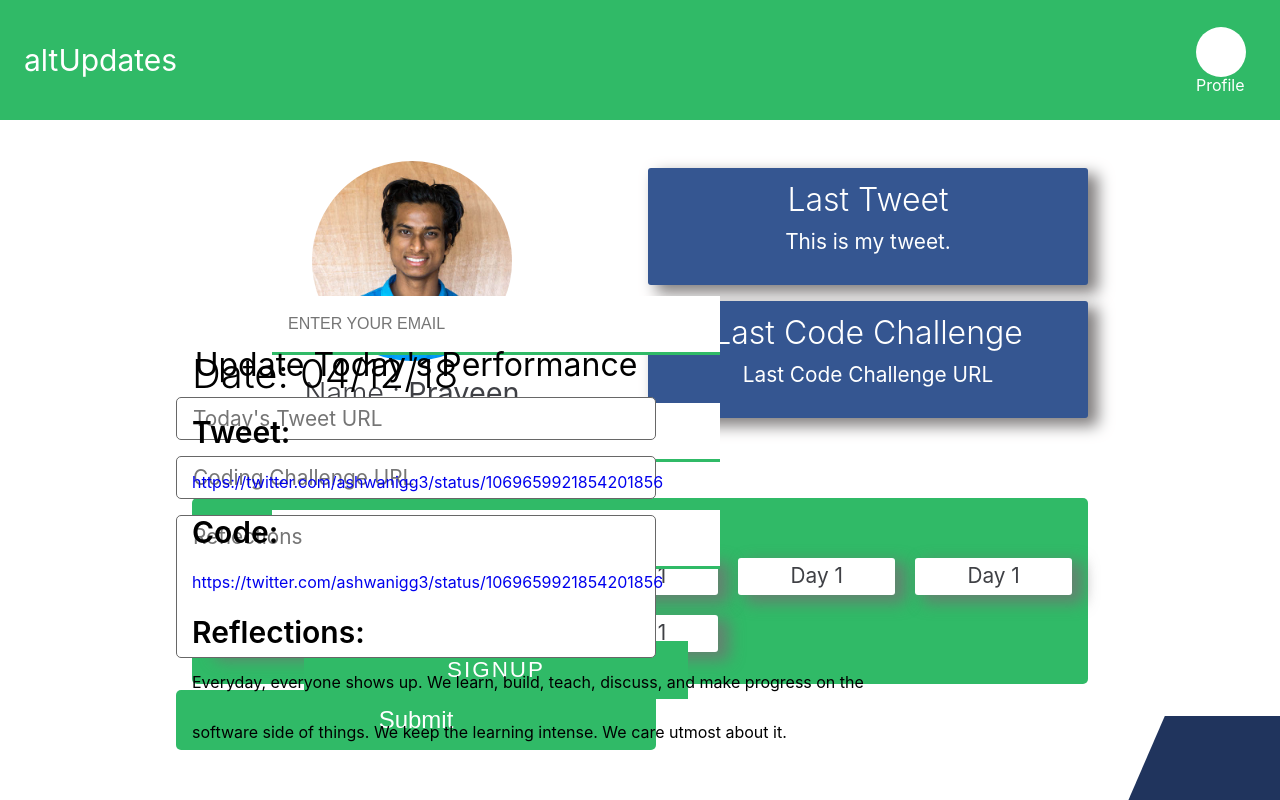
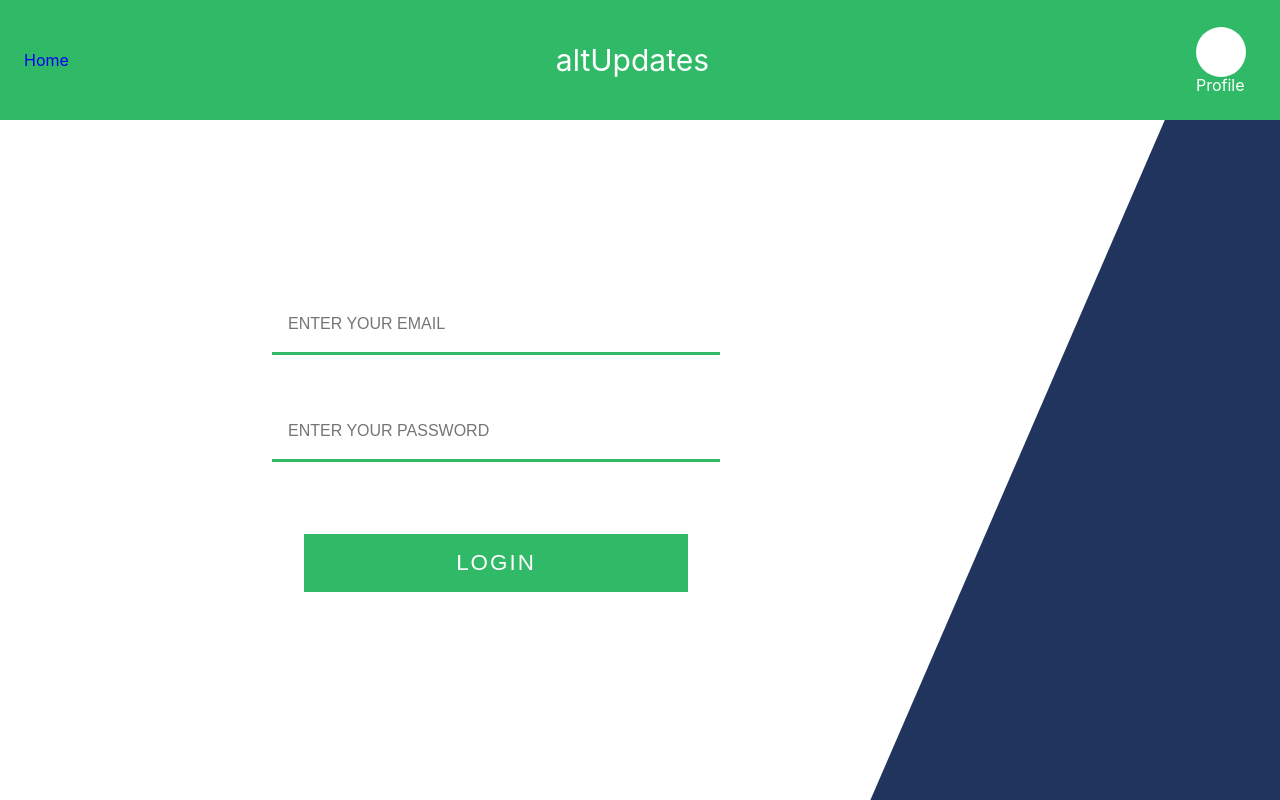
Before and after one commit to AltCampus/altUpdates, a React (Create React App) app in the folder front-end/: page /login in a window 1280 px wide. Shown: the top 800 px of the page. Built offline with nearby package versions, Linux system fonts and the light colour scheme.

Commit message:
Added Routing in front-end part of project

```diff
--- a/front-end/src/App.js
+++ b/front-end/src/App.js
@@ -1,27 +1,28 @@
 import React, { Component } from 'react';
 import Header from './components/Header';
 import DailyUpdates from './components/DailyUpdates';
-import CLIP from './components/CLIP';
 import Login from './components/Login';
 import Signup from './components/Signup';
 import Profile from './components/Profile';
 import DayDetails from './components/DayDetails';
+import { BrowserRouter as Router, Switch,Route } from 'react-router-dom';
 
 class App extends Component {
   render() {
     return (
-      <div className="App">
-        <Header />
-        {/* <CLIP/>
-        <DailyUpdates /> */}
-        <Profile />
-        <CLIP/>
-        <Signup/>
-        {/* <Login/> */}
-        <DailyUpdates />
-        {/* <DailyUpdates /> */}
-        <DayDetails />
-      </div>
+      <Router>
+        <div className="App">
+
+          <Header />
+          <Switch>
+            <Route exact path="/signup" component={Signup}/>
+            <Route exact path="/login" component={Login}/>
+            <Route path="/:profile_id" component={Profile}/>
+            <Route path="/:profile_id/daily-update" component={DailyUpdates}/>
+            <Route path="/:profile_id/update/:id" component={DayDetails}/>
+          </Switch>
+        </div>
+      </Router>
     );
   }
 }
--- a/front-end/src/components/DailyUpdates.js
+++ b/front-end/src/components/DailyUpdates.js
@@ -1,9 +1,12 @@
 import React, { Component } from 'react';
+import CLIP from './CLIP';
 
 class DailyUpdates extends Component {
   render() {
     return (
-      <div className="update wrapper left-container">
+      <div>
+        <CLIP/>
+        <div className="update wrapper left-container">
         <div className="update__container">
           <h2 className="update__header center">Update Today's Performance</h2>
           <form className="update__form">
@@ -15,6 +18,7 @@ class DailyUpdates extends Component {
           </form>
         </div>
       </div>
+      </div>
     );
   }
 }
--- a/front-end/src/components/DayDetails.js
+++ b/front-end/src/components/DayDetails.js
@@ -1,9 +1,12 @@
 import React, { Component } from 'react'
+import CLIP from './CLIP';
 
 export default class DayDetails extends Component {
   render() {
     return (
-      <div className="left-container day-details">
+      <React.Fragment>
+          <CLIP/>
+          <div className="left-container day-details">
         <span className="date-container">Date: 04/12/18</span>
         <div className="day tweet-container">
             <h1 className="progress-category">Tweet:</h1>
@@ -22,6 +25,7 @@ export default class DayDetails extends Component {
             <p>Everyday, everyone shows up. We learn, build, teach, discuss, and make progress on the software side of things. We keep the learning intense. We care utmost about it.</p>
         </div>
       </div>
+      </React.Fragment>
     )
   }
 }
--- a/front-end/src/components/Header.js
+++ b/front-end/src/components/Header.js
@@ -1,9 +1,13 @@
 import React, { Component } from 'react'
-
+import { Link } from 'react-router-dom';
 export default class Header extends Component {
   render() {
     return (
       <div className="alt-header">
+        <ul>
+          <Link to="/1">Home</Link>
+
+        </ul>
         <h1 className="alt-heading"><span className="alt-logo">alt</span>Updates</h1>
         <div className="profile-logo">
             <div className="user-profile"></div>
--- a/front-end/src/components/Login.js
+++ b/front-end/src/components/Login.js
@@ -1,14 +1,18 @@
 import React from 'react';
+import CLIP from './CLIP';
 
 const Login = () => {
   return (
-    <div className='login'>
+   <React.Fragment>
+     <CLIP/>
+     <div className='login'>
       <form className="login__form">
         <input type="text" className="login__email" placeholder="enter your email"/><br/>
         <input type="text" className="login__password" placeholder="enter your password"/><br/>
         <button className="login__btn">Login</button>
       </form>
     </div>
+   </React.Fragment>
   );
 };
 
--- a/front-end/src/components/Signup.js
+++ b/front-end/src/components/Signup.js
@@ -1,8 +1,11 @@
 import React from 'react';
+import CLIP from './CLIP';
 
 const Signup = () => {
   return (
-    <div className="Signup">
+   <React.Fragment>
+     <CLIP/>
+     <div className="Signup">
       <form className="Signup__form">
         <input type="text" className="Signup__email" placeholder="enter your email"/><br/>
          <input type="text" className="Signup__username" placeholder="enter your username"/><br/>
@@ -10,6 +13,7 @@ const Signup = () => {
         <button className="Signup__btn">Signup</button>
       </form>
     </div>
+   </React.Fragment>
   );
 };
 
```
